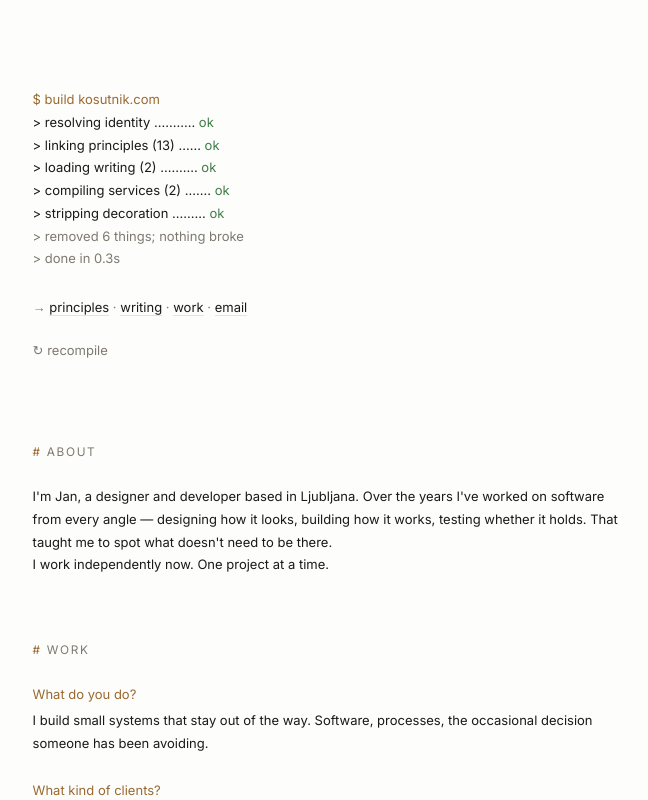
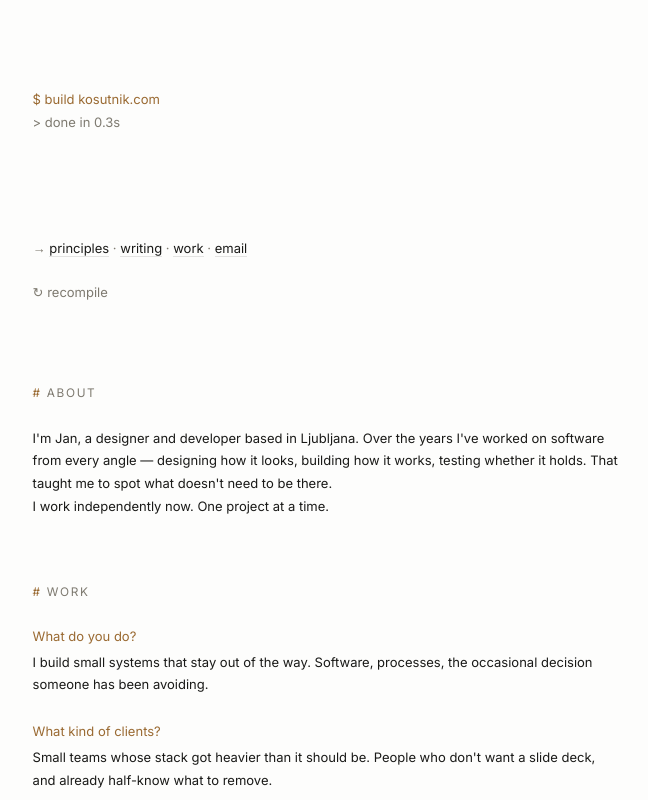
Before and after one commit to JanKosutnik/Kosutnik, a Next.js app: page / in a window 1280 px wide. Shown: the top 800 px of the page, without its empty margins (313-961 px from the left). Built offline with nearby package versions, Linux system fonts and the light colour scheme.

Commit message:
Collapse boot output to 2 lines after animation

```diff
--- a/components/HomePage.tsx
+++ b/components/HomePage.tsx
@@ -112,9 +112,9 @@ export default function HomePage({ writing }: { writing: WritingPost[] }) {
           {booting && n > 1 && (
             <span key="active">{'\n'}<BootLine {...BOOT[n - 1]} /></span>
           )}
-          {!booting && BOOT.slice(1).map((line, i) => (
-            <span key={i}>{'\n'}<BootLine {...line} /></span>
-          ))}
+          {!booting && (
+            <span>{'\n'}<BootLine {...BOOT[BOOT.length - 1]} /></span>
+          )}
         </pre>
         {booting && <p className="skiphint">(click to skip)</p>}
         <div className={`result${showResult ? ' show' : ''}`}>
```
